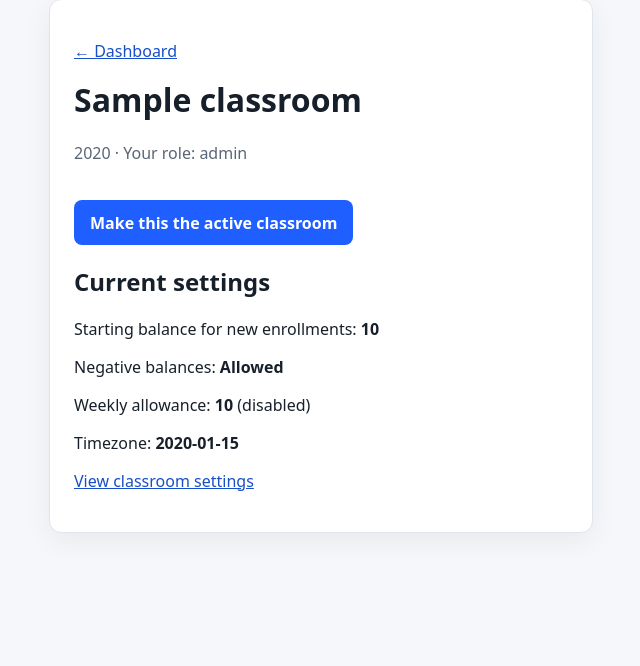
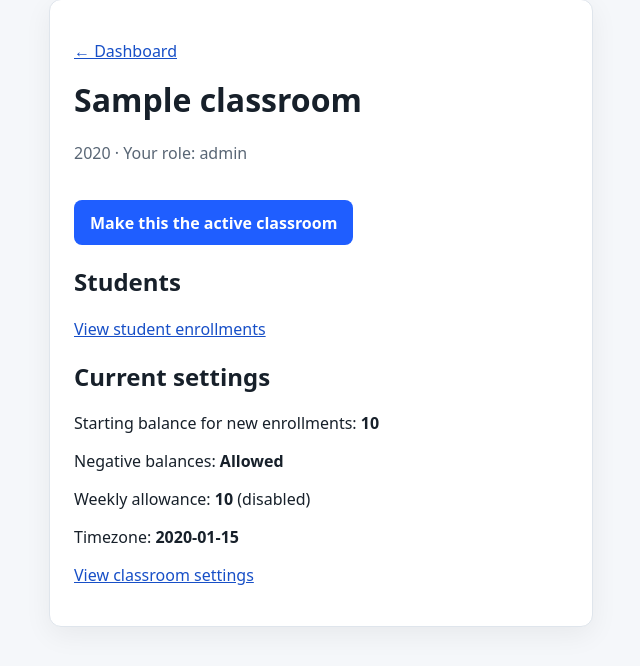
Before and after one commit to gustavjp/qrbank, a FastAPI app: template app/templates/classroom_detail.html in a window 1280 px wide. Shown: the part 65-731 px from the top of the page, without its empty margins (319-959 px from the left). Run offline with FastAPI, Linux system fonts and the light colour scheme; the template is opened without the code that fills it: most values are stand-ins (such as "Sample title", 1, 10 or a date in 2020).

Commit message:
Link classroom to student enrollment list

```diff
--- a/app/templates/classroom_detail.html
+++ b/app/templates/classroom_detail.html
@@ -14,6 +14,9 @@
   </form>
 {% endif %}
 
+<h2>Students</h2>
+<p><a href="/classrooms/{{ classroom.id }}/students">View student enrollments</a></p>
+
 <h2>Current settings</h2>
 <p>Starting balance for new enrollments: <strong>{{ settings.starting_balance }}</strong></p>
 <p>Negative balances: <strong>{{ "Allowed" if settings.allow_negative_balance else "Not allowed" }}</strong></p>
```
